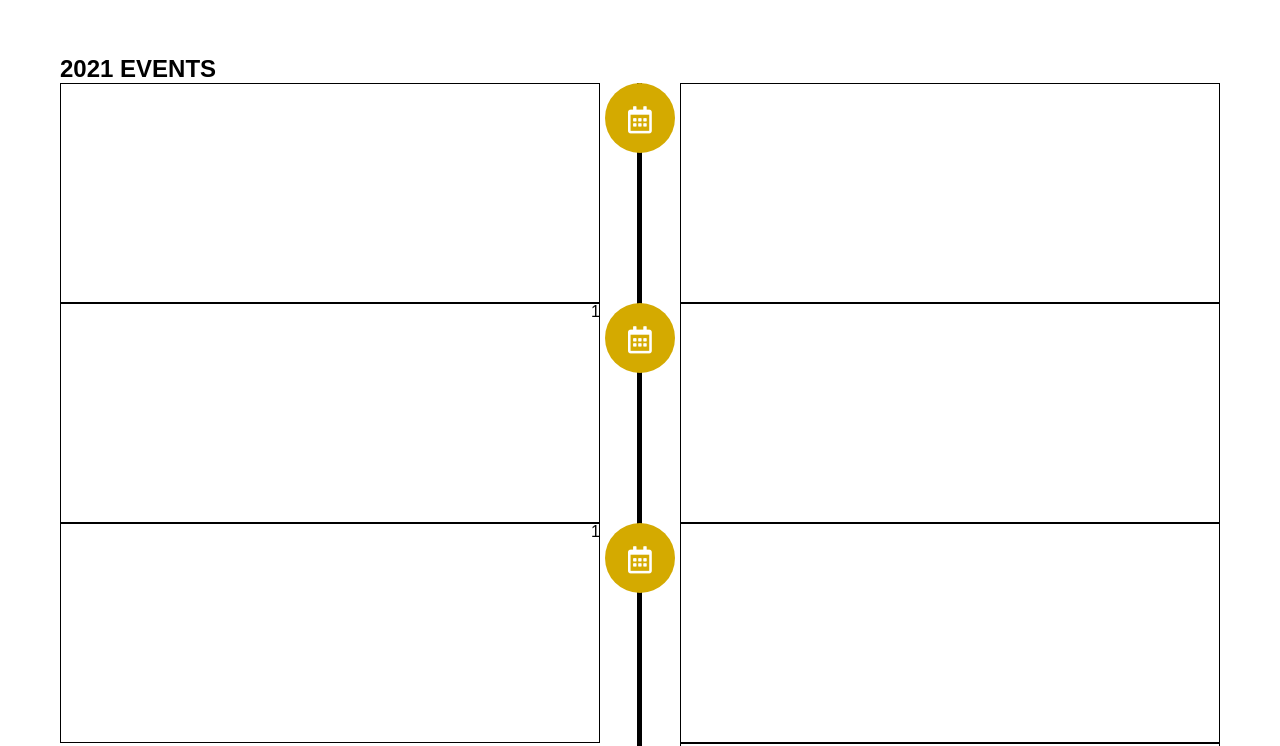
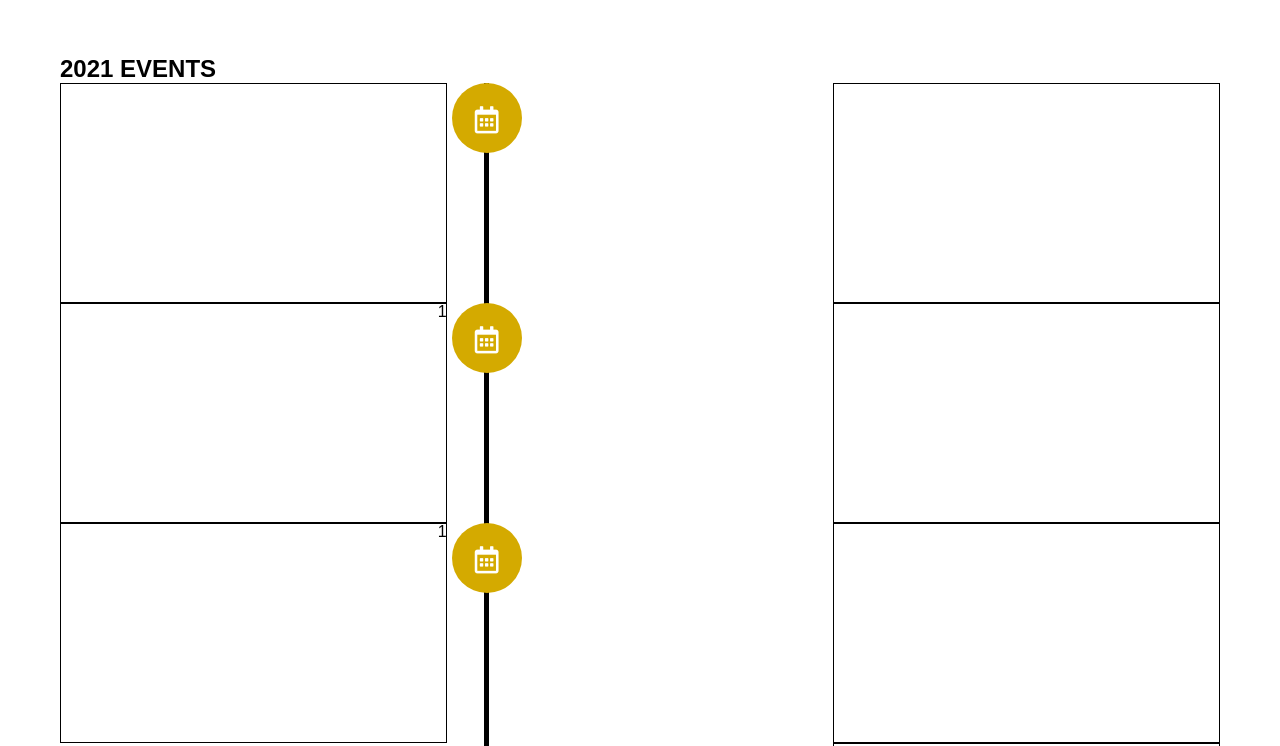
Before and after one commit to DenysDevelopment/ubiquitous-spork, a plain HTML site: page events.html in a window 1280 px wide. Shown: the part 2799-3545 px from the top of the page. Drawn offline with Linux system fonts and the light colour scheme.

Commit message:
Update main.css

```diff
--- a/main.css
+++ b/main.css
@@ -599,8 +599,8 @@ body {
   position: relative;
   display: -ms-grid;
   display: grid;
-  -ms-grid-columns: 1fr 80px 1fr;
-      grid-template-columns: 1fr 80px 1fr;
+  -ms-grid-columns: 1fr 1fr 1fr;
+      grid-template-columns: 1fr 1fr 1fr;
 }
 
 .grid__item-element {
```
